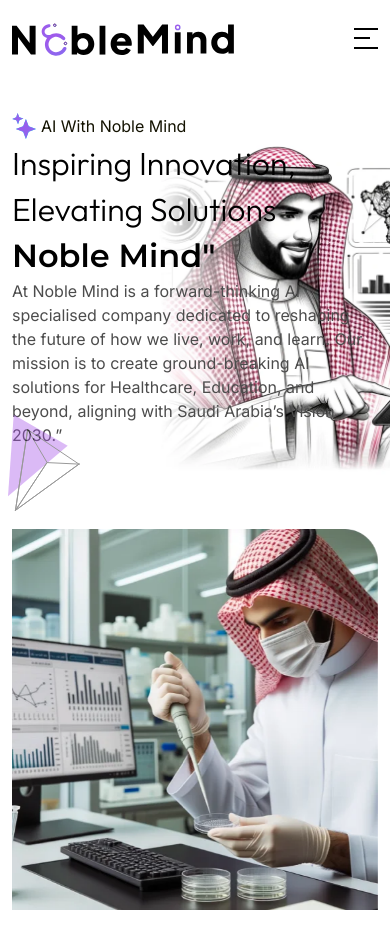
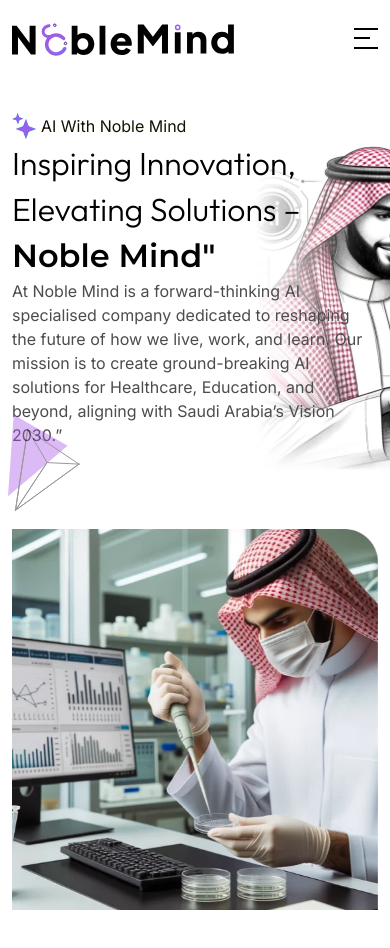
Before and after one commit to prince-372/noble-mind, a Next.js app: page / in a window 390 px wide. Shown: the top 948 px of the page. Built offline with nearby package versions, Linux system fonts and the light colour scheme.

Commit message:
space managed

```diff
--- a/src/app/components/About.jsx
+++ b/src/app/components/About.jsx
@@ -9,7 +9,7 @@ const About = () => {
     <div id="aboutus" className=" container px-3 mx-auto sm:pt-[150px] pt-[50px] max-lg:flex max-lg:justify-center">
       <div
         data-aos="fade-down"
-        className=" grid lg:grid-cols-2 grid-cols-1  gap-3"
+        className=" grid lg:grid-cols-2 grid-cols-1  gap-10"
       >
         <Image
           className=""
--- a/src/app/components/Choose.jsx
+++ b/src/app/components/Choose.jsx
@@ -99,7 +99,7 @@ const Choose = () => {
           </div>
         </div>
         <Image
-          className=" pt-5 w-full"
+          className=" mt-5 w-full max-sm:h-[247px] max-sm:object-cover max-sm:rounded-[8px] overflow-hidden"
           alt="sliderimg"
           src={forpeople}
           height={527}
--- a/src/app/components/Contactus.jsx
+++ b/src/app/components/Contactus.jsx
@@ -6,14 +6,14 @@ import { Tringle } from "../../../public/assets/Svgfile";
 const Contactus = () => {
   return (
     <div
-      id="Services"
+      id="services"
       className="container mx-auto px-3 max-lg:flex max-lg:justify-center relative"
     >
       <span className=" absolute bottom-[-36%] left-[-4%]">
         <Tringle />
       </span>
       <div className="grid lg:grid-cols-2 grid-cols-1">
-        <div data-aos="fade-down" className="max-w-[478px]">
+        <div data-aos="fade-down" className="max-w-[478px] order-2 lg:order-1">
           <h2 className=" text-5xl leading-[57px] text-black font-semibold font-Outfit pt-[30px]">
             Contact <span className="font-light">Us</span>
           </h2>
@@ -81,13 +81,13 @@ const Contactus = () => {
         </div>
         <div
           data-aos="fade-down"
-          className=" flex justify-center items-center pt-3"
+          className=" flex justify-center items-center pt-3 order-1 lg:order-2"
         >
           <Image
             src={womenImg}
             alt="Contact Img"
             width={598}
-            className="w-full "
+            className="w-full max-sm:h-[240px] max-sm:rounded-[8px] max-sm:object-cover"
           />
         </div>
       </div>
--- a/src/app/components/Header.jsx
+++ b/src/app/components/Header.jsx
@@ -3,7 +3,7 @@ import { Star, Tringle } from "../../../public/assets/Svgfile";
 
 const Header = () => {
   return (
-    <div id="home" className="bg-hero lg:min-h-[720px] min-h-[400px] bg-center bg-cover bg-no-repeat flex items-center relative">
+    <div id="home" className="bg-hero bg-headerimg lg:min-h-[720px] min-h-[400px] bg-center bg-cover bg-no-repeat flex items-center relative">
       <div className=" container mx-auto px-3">
         <div>
           <p className=" flex items-center font-normal font-Exo text-[#131200] text-base gap-1">
--- a/src/app/components/Mynav.jsx
+++ b/src/app/components/Mynav.jsx
@@ -23,8 +23,8 @@ const Mynav = () => {
                     <li><a onClick={setopen} className=' font-Exo text-[#5A594D] hover:text-black text-base leading-6 font-normal' href="#services">Services</a></li>
                     <li><a onClick={setopen} className=' font-Exo text-[#5A594D] hover:text-black text-base leading-6 font-normal' href="#chooseUs">Why Choose Us</a></li>
                     <li><a onClick={setopen} className=' font-Exo text-[#5A594D] hover:text-black text-base leading-6 font-normal' href="#blog">Blog</a></li>
-                    <li className=' lg:pr-10'><a onClick={setopen} className=' font-Exo text-[#5A594D] text-base leading-6 font-normal' href="#faq">FAQ</a></li>
-                    <li> <a href="#aboutus">
+                    <li className=' lg:pr-10'><a onClick={setopen} className=' font-Exo text-[#5A594D] hover:text-black text-base leading-6 font-normal' href="#faq">FAQ</a></li>
+                    <li> <a href="#services">
                         <Commenbtn text="Contact Us"/>
                     </a></li>
                 </ul>
--- a/src/app/globals.css
+++ b/src/app/globals.css
@@ -42,8 +42,15 @@
 }
 
 
+.container{
+    max-width: 1180px !important;
+}
+
 @media (max-width:992px) {
     .overflow-nav{
         overflow: hidden;
     }
+    .bg-headerimg{
+        background-position: 20%;
+    }
 }
```
